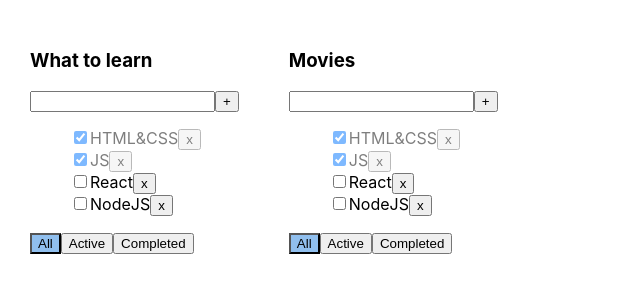
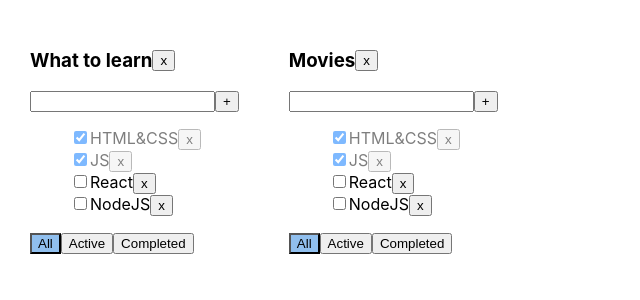
Before and after one commit to hrsk/todolist-main, a React (Create React App) app: page / in a window 1280 px wide. Shown: the top 300 px of the page, without its empty margins (0-640 px from the left). Built offline with nearby package versions, Linux system fonts and the light colour scheme.

Commit message:
remove todolist function, fix todolist props, type associative array tasks

```diff
--- a/src/App.tsx
+++ b/src/App.tsx
@@ -1,7 +1,7 @@
 import { useState } from 'react';
 import './App.css';
 import { Todolist } from './Todolist';
-import { FilterValuesType, TaskType, TodolistType } from './types';
+import { FilterValuesType, TaskType, TasksType, TodolistType } from './types';
 import { v1 } from 'uuid';
 
 export const App = () => {
@@ -17,7 +17,7 @@ export const App = () => {
     const todolistID1 = v1()
     const todolistID2 = v1()
 
-    const [tasks, setTasks] = useState({
+    const [tasks, setTasks] = useState<TasksType>({
         [todolistID1]: [
             { id: v1(), title: 'HTML&CSS', isDone: true },
             { id: v1(), title: 'JS', isDone: true },
@@ -62,6 +62,13 @@ export const App = () => {
         setTasks({ ...tasks, [todolistId]: tasks[todolistId].map(task => task.id === taskId ? { ...task, isDone } : task) })
     }
 
+    const removeTodolist = (todolistId: string) => {
+        setTodolists(todolists.filter(todolist => todolist.id !== todolistId))
+
+        delete tasks[todolistId]
+        setTasks({ ...tasks })
+        console.log(tasks)
+    }
     // let filteredTasks = tasks;
     // if (filter === 'Active') {
     //     filteredTasks = tasks.filter(tasks => !tasks.isDone)
@@ -91,7 +98,8 @@ export const App = () => {
                         removeTask={removeTask}
                         addTask={addTask}
                         changeTasksFilter={changeTasksFilter}
-                        changeTaskStatus={changeTaskStatus} />
+                        changeTaskStatus={changeTaskStatus}
+                        removeTodolist={removeTodolist} />
                 )
             })}
             {/* <Todolist title='What to learn'
--- a/src/Todolist.tsx
+++ b/src/Todolist.tsx
@@ -12,6 +12,7 @@ export type PropsType = {
     removeTask: (todolistId: string, taskId: string) => void
     changeTasksFilter: (todolistId: string, filter: FilterValuesType) => void
     changeTaskStatus: (todolistId: string, taskId: string, isDone: boolean) => void
+    removeTodolist: (todolistId: string) => void
 }
 
 export const Todolist = (props: PropsType) => {
@@ -41,7 +42,10 @@ export const Todolist = (props: PropsType) => {
 
     return (
         <div>
-            <h3>{props.title}</h3>
+            <div style={{ display: 'flex', alignItems: 'center' }}>
+                <h3>{props.title}</h3>
+                <Button title="x" onClick={() => props.removeTodolist(props.todolistId)} />
+            </div>
             <div>
                 <input className={error ? "error" : ''}
                     value={value}
--- a/src/types/task.ts
+++ b/src/types/task.ts
@@ -3,3 +3,7 @@ export type TaskType = {
     title: string
     isDone: boolean
 }
+
+export type TasksType = {
+    [key: string]: TaskType[]
+}
```
